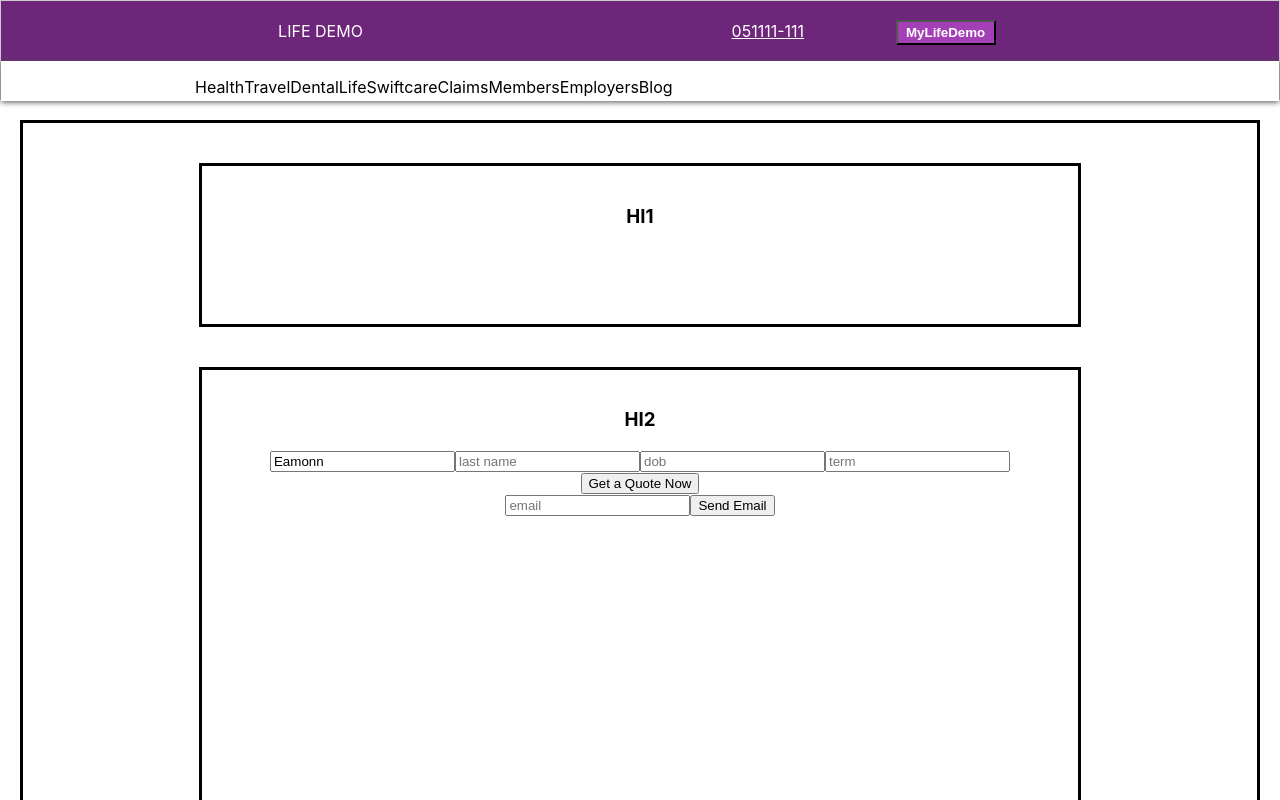
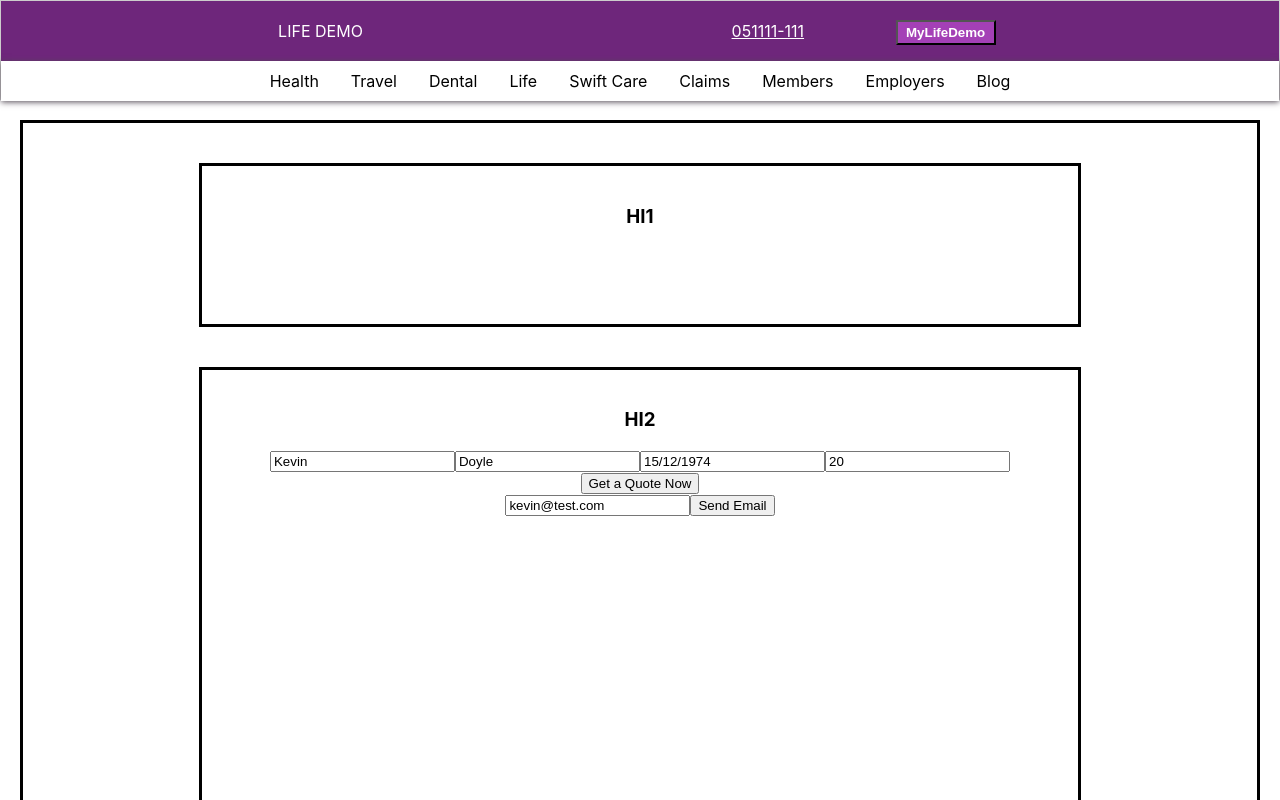
Before and after one commit to wangx6/ui_demo, a React (Create React App) app: page / in a window 1280 px wide. Shown: the top 800 px of the page. Built offline with nearby package versions, Linux system fonts and the light colour scheme.

Commit message:
adding pop up and code review updates for header menu

```diff
--- a/package.json
+++ b/package.json
@@ -7,6 +7,7 @@
     "@testing-library/react": "^11.2.5",
     "@testing-library/user-event": "^12.8.3",
     "axios": "^0.21.1",
+    "node-sass": "^4.13.1",
     "react": "^17.0.1",
     "react-dom": "^17.0.1",
     "react-scripts": "4.0.3",
--- a/src/App.js
+++ b/src/App.js
@@ -4,6 +4,7 @@ import './App.css';
 import Header from './components/Header/Header';
 import Footer from './components/Footer/Footer';
 import CentrePanel from './components/Centre/CentrePanel';
+import GlobalErrorPopup from './components/GlobalErrorPopup/GlobalErrorPopup';
 
 function App() {
   return (
@@ -12,6 +13,7 @@ function App() {
       <CentrePanel>
       </CentrePanel>
       <Footer></Footer>
+      <GlobalErrorPopup></GlobalErrorPopup>
     </div>
   );
 }
--- a/src/components/Centre/CentrePanelMiddle.js
+++ b/src/components/Centre/CentrePanelMiddle.js
@@ -2,6 +2,7 @@ import React from 'react';
 import './CentrePanel.css';
 import QuoteForm from '../Forms/QuoteForm';
 import Quote from '../../models/Quote/Quote';
+import GlobalErrorPopup from '../GlobalErrorPopup/GlobalErrorPopup';
 
 export default function CentrePanelMiddle(){
 
@@ -11,6 +12,17 @@ export default function CentrePanelMiddle(){
     async function handleSubmit(record) {
         quote.setFormRecord(record);
         const response = await quote.submitQuote();
+
+        if (response.statusText === "OK") {
+            console.log('Response OK');
+        }
+        else if (response.statusText === "WARN") {
+            console.log('Response Warning');
+        }
+        else if (response.statusText === "ERROR") {
+            console.log('Response Error');
+        }
+
         console.log('Centre Panel Middle.js', response);
         //return
     }
--- /dev/null
+++ b/src/components/GlobalErrorPopup/GlobalErrorPopup.css
@@ -0,0 +1,55 @@
+.modal-scroll {
+    overflow-y: scroll;
+}
+
+.modal {
+    display: none;
+    justify-content: center;
+    overflow-y: hidden;
+    background-color: rgba(82, 73, 84, 0.71);
+}
+
+.modal {
+    position: fixed;
+    top: 0;
+    right: 0;
+    bottom: 0;
+    left: 0;
+    z-index: 1050;
+    overflow: hidden;
+    -webkit-overflow-scrolling: touch;
+    outline: 0;
+}
+
+.lqe-global-error-popup-dialog {
+    width: 760px;
+    margin-top: 15em;
+    margin-left: auto;
+    margin-right: auto;
+    margin: 30px auto;
+    position: relative;
+}
+
+.lqe-global-error-popup-content {
+    border-radius: 10px;
+    position: relative;
+    background-color: #ffffff;
+    background-clip: padding-box;
+    outline: 0;
+}
+
+.modal .lqe-global-error-popup-content {
+    border: none;
+    box-shadow: 0 1px 6px 0 #524954;
+}
+
+.lqe-global-error-popup-body {
+    display: flex;
+    flex-direction: column;
+    align-items: center;
+    padding: 48px 62px 81px;
+}
+
+.lqe-global-error-popup-title {
+    margin-bottom: 10px;
+}
--- /dev/null
+++ b/src/components/GlobalErrorPopup/GlobalErrorPopup.js
@@ -0,0 +1,67 @@
+import React from 'react'
+import { useState, useEffect } from 'react'
+import './GlobalErrorPopup.css';
+
+
+const statuses = ['OK', 'WARN', 'ERROR'];
+
+export default function GlobalErrorPopup() {
+
+    const [show, setShow] = useState(false);
+    const [status, setStatus] = useState("OK");
+
+    // On componentDidMount set the timer
+    useEffect(() => {
+        const timeId = setTimeout(() => {
+            // After 3 seconds set the show value to false
+            setShow(false)
+        }, 3000)
+        return () => {
+            clearTimeout(timeId)
+        }
+    }, [show]);
+
+    let colour;
+    let bgcolour;
+    let title;
+    let description;
+
+    useEffect(() => {
+        if (status === "OK") {
+            colour = "green";
+            bgcolour = "white";
+            title = "SUCCESS";
+            description = "Successfully completed request."
+        }
+        else if (status === "WARN") {
+            colour = "orange";
+            bgcolour = "#0";
+            title = "WARNING";
+            description = "Request returned a warning..."
+        }
+        else if (status === "ERROR") {
+            colour = "red";
+            bgcolour = "white";
+            title = "ERROR";
+            description = "Error with request."
+        }
+    }, [status]);
+
+    // If show is false the component will return null and stop here
+    if (!show) {
+        return null;
+    }
+
+    return (
+        <div id="lqe-global-error-popup" className="modal modal-scroll" style={{display: "block"}}>
+            <div className="lqe-global-error-popup-dialog">
+                <div className="lqe-global-error-popup-content" style={{backgroundColor: bgcolour}}>
+                    <div className="lqe-global-error-popup-body">
+                        <div className="lqe-global-error-popup-title" style={{color: colour}}>{title}</div>
+                        <div className="lqe-global-error-popup-description">{description}</div>
+                    </div>
+                </div>
+            </div>
+        </div>
+    )
+}
--- a/src/components/HeaderMenu/HeaderMenu.css
+++ b/src/components/HeaderMenu/HeaderMenu.css
@@ -1,37 +1,21 @@
+.lqe-hdr-menu {
+    --hdr-menu-height: 40px;
+    --hdr-menu-shadow: 0 1px 6px 0 #524954;
+    --hdr-menu-item-padding: 1rem;
+}
 .lqe-hdr-menu {
     width: 100%;
-    height: 40px;
+    height: var(--height);
     background-color: white;
-    box-shadow: 0 1px 6px 0 #524954;
+    box-shadow: var(--hdr-menu-shadow);
 }
-
-.container {
-    padding-right: 15px;
-    padding-left: 15px;
-    margin-right: auto;
-    margin-left: auto;
+.lqe-hdr-menu__title-list{
+    display: flex;
+    justify-content: center;
+    align-items: center;
+    height: var(--hdr-menu-height);
 }
-
-.navbar-container {
-    display: flex;
-    flex-direction: column;
+.lqe-hdr-menu__title-item{
+    list-style: none;
+    padding: var(--hdr-menu-item-padding);
 }
-
-.container {
-    width: 970px;
-}
-
-.navbar .navbar-nav {
-    display: table;
-    width: 100%;
-}
-
-.navbar .navbar-nav > li {
-    display: table-cell;
-    float: none;
-}
-
-.nav > li {
-    position: relative;
-    display: table-cell;
-}
--- a/src/components/HeaderMenu/HeaderMenu.js
+++ b/src/components/HeaderMenu/HeaderMenu.js
@@ -1,22 +1,35 @@
 import React from 'react'
 import './HeaderMenu.css';
+
+const titles = [
+	{value: 'Health', label: 'menuHealth'},
+	{value: 'Travel', label: 'menuTravel'},
+	{value: 'Dental', label: 'menuDental'},
+	{value: 'Life', label: 'menuLife'},
+	{value: 'Swift Care', label: 'menuSwiftCare'},
+	{value: 'Claims', label: 'menuClaims'},
+	{value: 'Members', label: 'menuMembers'},
+	{value: 'Employers', label: 'menuEmployers'},
+	{value: 'Blog', label: 'menuBlog'},
+]
+
+const  onClickTitle = (title) => {
+	console.log(title);
+}
 
 export default function HeaderMenu() {
     return (
         <div className="lqe-hdr-menu">
-            <div className="container navbar-container">
-				<ul className="nav navbar-nav">
-					<li id="menuHealth" className="navbar-li">Health</li>
-					<li id="menuTravel" className="navbar-li">Travel</li>
-					<li id="menuDental" className="navbar-li">Dental</li>
-					<li id="menuLife" className="navbar-li">Life</li>
-					<li id="menuSwiftCarNamee" className="navbar-li">Swiftcare</li>
-					<li id="menuClaims" className="navbar-li">Claims</li>
-					<li id="menuMembers" className="navbar-li">Members</li>
-					<li id="menuEmployers" className="navbar-li">Employers</li>
-					<li id="menuBlog" className="navbar-li">Blog</li>
-				</ul>
-			</div>
+            <div className="lqe-hdr-menu__ctr">
+                <div className="lqe-hdr-menu__title-list">
+                    {titles.map(title => <div key={title.value}
+                        onClick={(event) => { onClickTitle(title) }}
+                        className="lqe-hdr-menu__title-item">
+                            {title.value}
+                    </div>)
+					}
+                </div>
+            </div>
         </div>
     )
 }
--- a/src/models/Quote/Quote.js
+++ b/src/models/Quote/Quote.js
@@ -4,11 +4,11 @@ function Quote() {
 
     const formRecord = {
         inputs: {
-            firstName: 'Eamonn',
-            lastName: '',
-            dob: '',
-            term: '',
-            email: ''
+            firstName: 'Kevin',
+            lastName: 'Doyle',
+            dob: '15/12/1974',
+            term: '20',
+            email: 'kevin@test.com'
         },
         errors: {
 
@@ -26,7 +26,7 @@ function Quote() {
     }
 
     async function submitQuote() {
-        console.log('Quote.js - ' + formRecord.inputs);
+        console.log(formRecord.inputs);
         const result = await axios.post('http://localhost:8080/quote', formRecord.inputs);
         console.log(result);
         return result;
```
Also changed, not shown: 2 other files (tests, documents, lock files or other folders).
